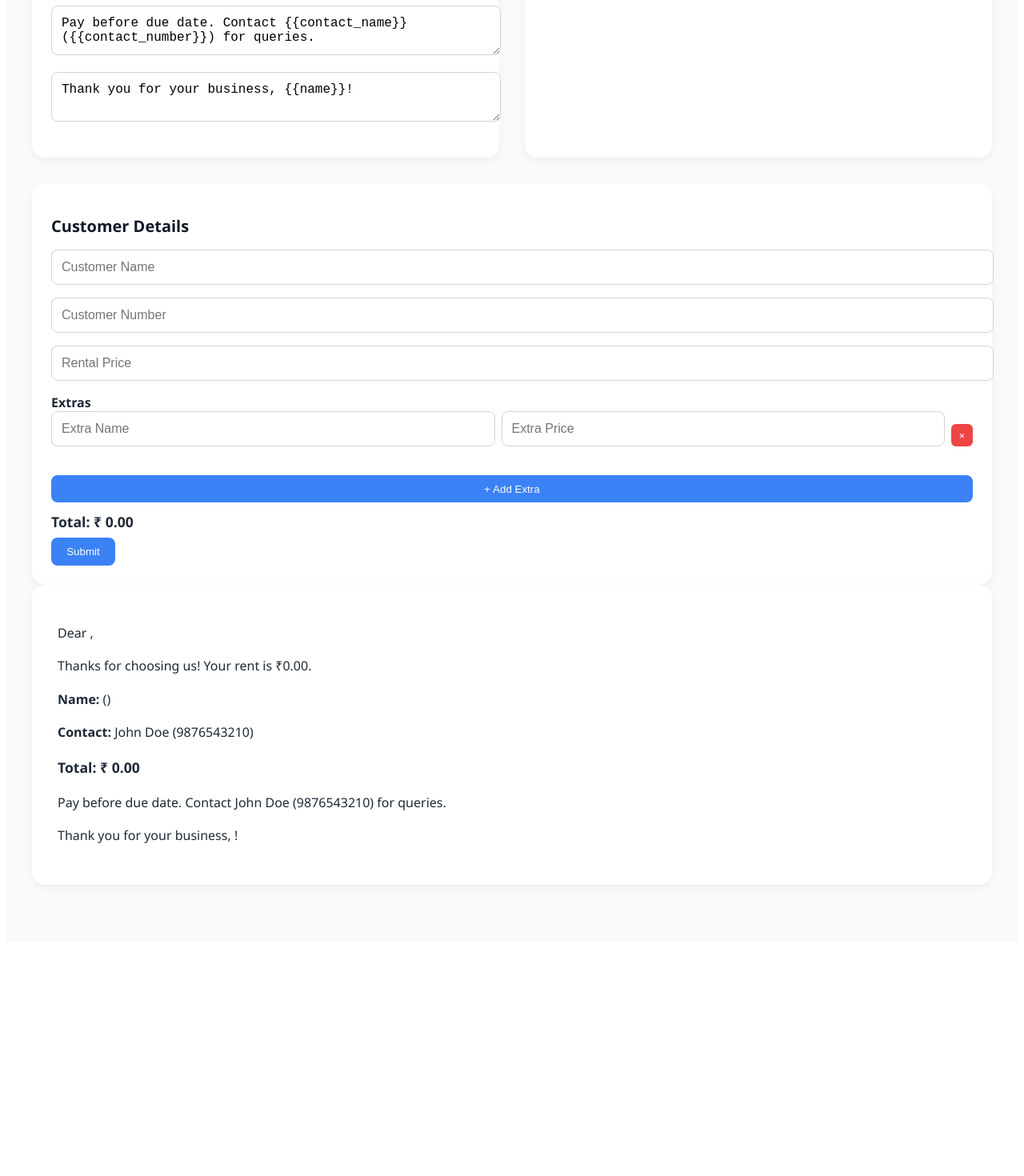
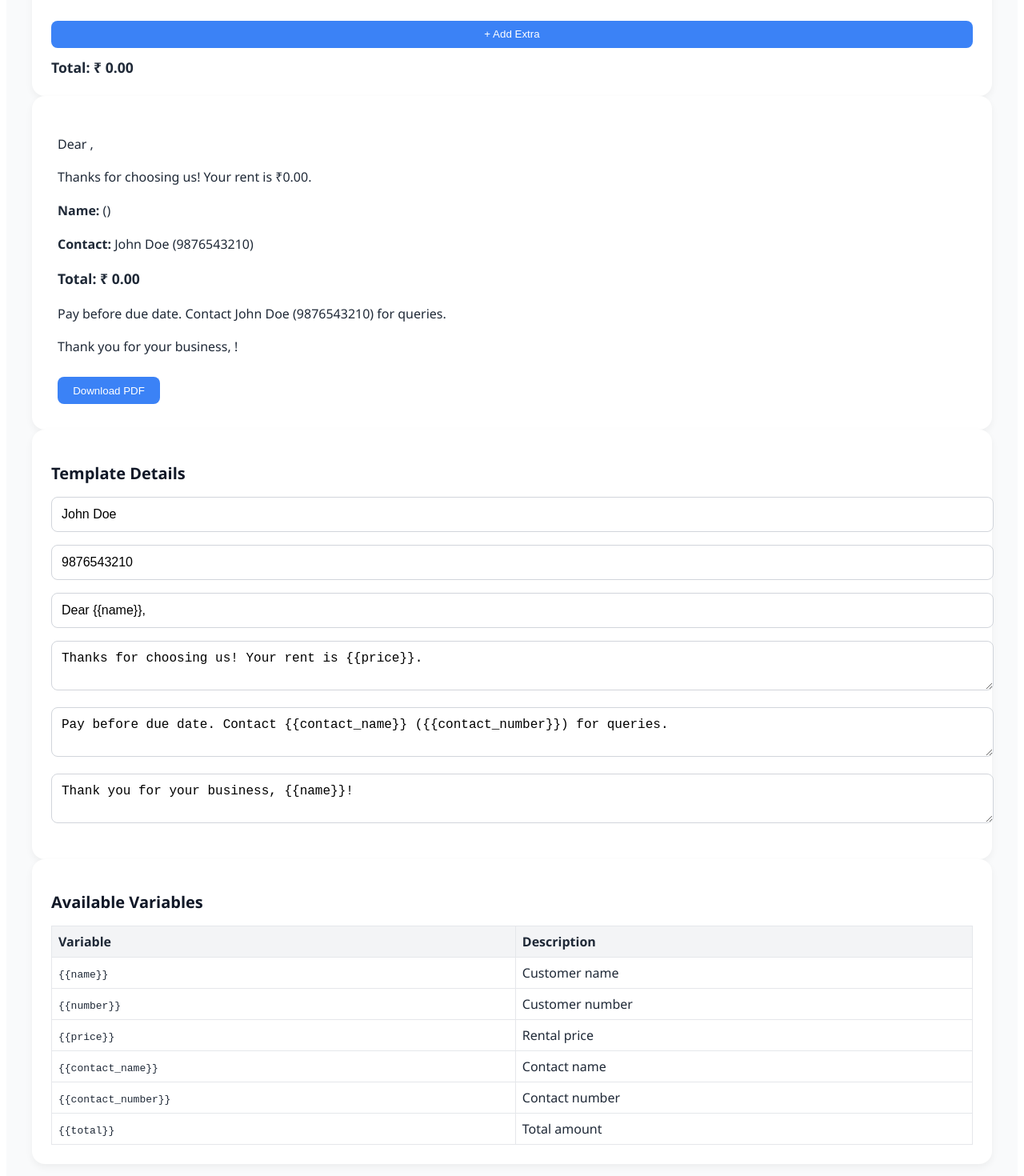
Before and after one commit to ArunSelvan25/rc, a Next.js app: page / in a window 1280 px wide. Shown: the part 380-1850 px from the top of the page at 80% size. Before the commit the page ends 1566 px from the top, so only its background shows below. Built offline with nearby package versions, Linux system fonts and the light colour scheme.

Commit message:
Update page.tsx

```diff
--- a/app/page.tsx
+++ b/app/page.tsx
@@ -56,22 +56,9 @@ export default function Home() {
       .replace(/{{\s*total\s*}}/g, `₹${total.toFixed(2)}`);
   };
 
-  // const handleDownload = async () => {
-  //   const element = document.getElementById('previewContent');
-  //   if (!element) return;
-
-  //   const html2pdf = (await import('html2pdf.js')).default;
-
-  //   html2pdf()
-  //     .from(element)
-  //     .set({
-  //       margin: 0.5,
-  //       filename: `${customer.name || 'preview'}.pdf`,
-  //       html2canvas: { scale: 2 },
-  //       jsPDF: { unit: 'in', format: 'letter', orientation: 'portrait' }
-  //     })
-  //     .save();
-  // };
+  const handleDownload = () => {
+    window.print();
+  }
 
 
   useEffect(() => {
@@ -118,52 +105,30 @@ export default function Home() {
 
   return (
     <div className="container">
-      {/* Template Form & Variables */}
-      <div className="formSection">
-        {/* Template Form */}
-        <div className="formBox">
-          <h2>Template Details</h2>
-          {Object.keys(template).map(key =>
-            key === 'body' || key.includes('notes') ? (
-              <textarea
-                key={key}
-                name={key}
-                value={template[key as keyof typeof template]}
-                onChange={handleTemplateChange}
-                placeholder={key.replace(/_/g, ' ')}
-              />
-            ) : (
-              <input
-                key={key}
-                name={key}
-                value={template[key as keyof typeof template]}
-                onChange={handleTemplateChange}
-                placeholder={key.replace(/_/g, ' ')}
-              />
-            )
-          )}
-        </div>
-
-        {/* Variables List */}
-        <div className="formBox variableBox">
-          <h2>Available Variables</h2>
-          <ul>
-            <li><code>{'{{name}}'}</code> - Customer name</li>
-            <li><code>{'{{number}}'}</code> - Customer number</li>
-            <li><code>{'{{price}}'}</code> - Rental price</li>
-            <li><code>{'{{contact_name}}'}</code> - Contact name</li>
-            <li><code>{'{{contact_number}}'}</code> - Contact number</li>
-            <li><code>{'{{total}}'}</code> - Total amount</li>
-          </ul>
-        </div>
-      </div>
-
+    {/* Top Section - Customer Form and Preview */}
+    <div className="section">
       {/* Customer Form */}
       <div className="formBox">
         <h2>Customer Details</h2>
-        <input name="name" value={customer.name} onChange={handleCustomerChange} placeholder="Customer Name" />
-        <input name="number" value={customer.number} onChange={handleCustomerChange} placeholder="Customer Number" />
-        <input name="price" value={customer.price} onChange={handleCustomerChange} type="number" placeholder="Rental Price" />
+        <input
+          name="name"
+          value={customer.name}
+          onChange={handleCustomerChange}
+          placeholder="Customer Name"
+        />
+        <input
+          name="number"
+          value={customer.number}
+          onChange={handleCustomerChange}
+          placeholder="Customer Number"
+        />
+        <input
+          name="price"
+          value={customer.price}
+          onChange={handleCustomerChange}
+          type="number"
+          placeholder="Rental Price"
+        />
 
         <label><strong>Extras</strong></label>
         <div className="extrasContainer">
@@ -180,22 +145,17 @@ export default function Home() {
                 value={extra.price}
                 onChange={e => handleExtraChange(i, 'price', e.target.value)}
               />
-              <button onClick={() => removeExtra(i)} className="removeBtn">×</button>
+              <button onClick={() => removeExtra(i)} className="removeBtn mb-15">×</button>
             </div>
           ))}
           <button onClick={addExtra} className="addExtraBtn">+ Add Extra</button>
         </div>
 
         <div className="total">Total: ₹ {total.toFixed(2)}</div>
-        <button className="submitBtn" onClick={(e) => e.preventDefault()}>Submit</button>
+        {/* <button className="submitBtn" onClick={(e) => e.preventDefault()}>Submit</button> */}
       </div>
 
-      {/* Preview */}
-      {/* <button className="downloadBtn" onClick={handleDownload}>
-        ⬇️ Download PDF
-      </button> */}
-      <div className="previewBox mb-40" id="previewContent">
-
+      <div className="previewBox" id="previewContent">
         <div>
           {template.greetingMessage && <p>{renderTemplate(template.greetingMessage, { ...template, ...customer, total })}</p>}
           {template.body && <p>{renderTemplate(template.body, { ...template, ...customer, total })}</p>}
@@ -206,7 +166,108 @@ export default function Home() {
           {template.notes && <p>{renderTemplate(template.notes, { ...template, ...customer, total })}</p>}
           {template.thankyou_notes && <p>{renderTemplate(template.thankyou_notes, { ...template, ...customer, total })}</p>}
         </div>
+        {/* Preview */}
+        <div>
+          <button className="downloadBtn" onClick={handleDownload}>
+            Download PDF
+          </button>
+        </div>
       </div>
     </div>
+
+    {/* Bottom Section - Template Form and Variables */}
+    <div className="section">
+      {/* Template Form */}
+      <div className="formBox">
+        <h2>Template Details</h2>
+        {Object.keys(template).map(key =>
+          key === 'body' || key.includes('notes') ? (
+            <textarea
+              key={key}
+              name={key}
+              value={template[key as keyof typeof template]}
+              onChange={handleTemplateChange}
+              placeholder={key.replace(/_/g, ' ')}
+            />
+          ) : (
+            <input
+              key={key}
+              name={key}
+              value={template[key as keyof typeof template]}
+              onChange={handleTemplateChange}
+              placeholder={key.replace(/_/g, ' ')}
+            />
+          )
+        )}
+      </div>
+
+      {/* Variable List */}
+      {/* <div className="formBox variableBox">
+        <h2>Available Variables</h2>
+        <ul>
+          <li><code>{'{{name}}'}</code> - Customer name</li>
+          <li><code>{'{{number}}'}</code> - Customer number</li>
+          <li><code>{'{{price}}'}</code> - Rental price</li>
+          <li><code>{'{{contact_name}}'}</code> - Contact name</li>
+          <li><code>{'{{contact_number}}'}</code> - Contact number</li>
+          <li><code>{'{{total}}'}</code> - Total amount</li>
+        </ul>
+      </div> */}
+
+<div className="formBox variableBox">
+  <h2 className="text-xl font-semibold mb-4">Available Variables</h2>
+  <div className="overflow-x-auto">
+    <table className="min-w-full table-auto border border-gray-300">
+      <thead className="bg-gray-100">
+        <tr>
+          <th className="px-4 py-2 text-left border-b">Variable</th>
+          <th className="px-4 py-2 text-left border-b">Description</th>
+        </tr>
+      </thead>
+      <tbody>
+        <tr>
+          <td className="px-4 py-2 border-b">
+            <code title="Customer name">{'{{name}}'}</code>
+          </td>
+          <td className="px-4 py-2 border-b">Customer name</td>
+        </tr>
+        <tr>
+          <td className="px-4 py-2 border-b">
+            <code title="Customer number">{'{{number}}'}</code>
+          </td>
+          <td className="px-4 py-2 border-b">Customer number</td>
+        </tr>
+        <tr>
+          <td className="px-4 py-2 border-b">
+            <code title="Rental price">{'{{price}}'}</code>
+          </td>
+          <td className="px-4 py-2 border-b">Rental price</td>
+        </tr>
+        <tr>
+          <td className="px-4 py-2 border-b">
+            <code title="Contact name">{'{{contact_name}}'}</code>
+          </td>
+          <td className="px-4 py-2 border-b">Contact name</td>
+        </tr>
+        <tr>
+          <td className="px-4 py-2 border-b">
+            <code title="Contact number">{'{{contact_number}}'}</code>
+          </td>
+          <td className="px-4 py-2 border-b">Contact number</td>
+        </tr>
+        <tr>
+          <td className="px-4 py-2">
+            <code title="Total amount">{'{{total}}'}</code>
+          </td>
+          <td className="px-4 py-2">Total amount</td>
+        </tr>
+      </tbody>
+    </table>
+  </div>
+</div>
+
+
+    </div>
+  </div>
   );
 }
```
